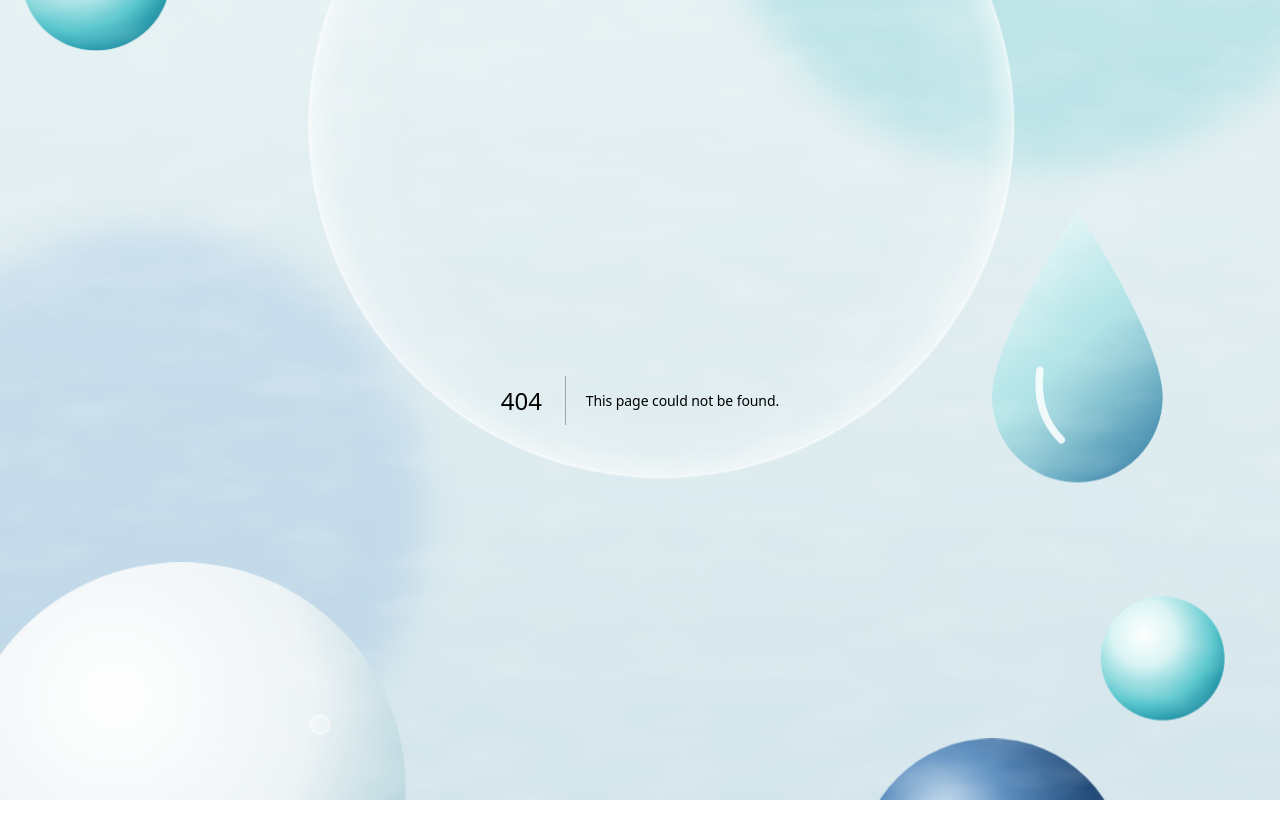
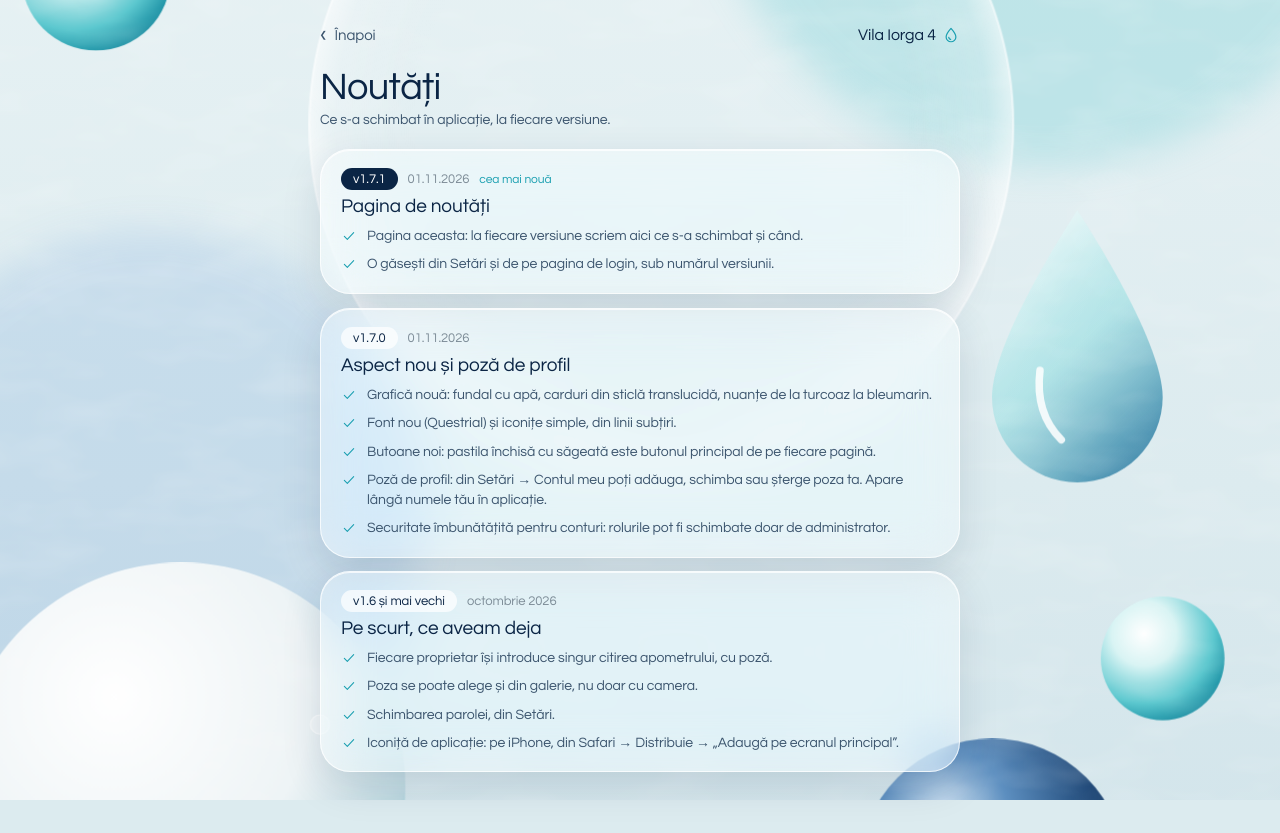
Before and after one commit to singleartdesign/vila-iorga4, a Next.js app: page /noutati in a window 1280 px wide. Before the commit this address had no page. Before the commit the page ends 800 px from the top, so only its background shows below. Built offline with nearby package versions, Linux system fonts and the light colour scheme.

Commit message:
Pagina Noutati cu ce s-a schimbat la fiecare versiune (v1.7.1)
Co-Authored-By: Claude Opus 5.5 <noreply@anthropic.com>
Claude-Session: https://claude.ai/code/session_01MCN2Ej8PnHkCwXazEZMF9N

```diff
--- a/app/login/page.js
+++ b/app/login/page.js
@@ -68,6 +68,7 @@ export default function LoginPage() {
 
         <div style={{ marginTop: 34, textAlign: 'center', fontSize: 11, color: '#7d8c97' }}>
           Versiunea {process.env.NEXT_PUBLIC_APP_VERSION} din {process.env.NEXT_PUBLIC_BUILD_DATE}{process.env.NEXT_PUBLIC_COMMIT ? ` · ${process.env.NEXT_PUBLIC_COMMIT}` : ''}
+          {' · '}<a href="/noutati" style={{ color: 'var(--t2)', textDecoration: 'none' }}>Ce e nou</a>
         </div>
       </div>
     </div>
--- /dev/null
+++ b/app/noutati/page.js
@@ -0,0 +1,44 @@
+import { NOUTATI } from '@/lib/noutati'
+import Icon from '@/lib/Icon'
+
+export const metadata = { title: 'Noutăți · Vila Iorga 4' }
+
+export default function Noutati() {
+  return (
+    <div style={{ minHeight: '100vh', padding: '24px 16px 60px', fontFamily: 'var(--font)' }}>
+      <div style={{ maxWidth: 640, margin: '0 auto' }}>
+        <div style={{ display: 'flex', justifyContent: 'space-between', alignItems: 'center', marginBottom: 22 }}>
+          <a href="/dashboard" style={{ display: 'flex', alignItems: 'center', gap: 8, color: 'var(--text2)', textDecoration: 'none', fontSize: 15 }}>
+            <span style={{ fontSize: 22, lineHeight: 1 }}>‹</span> Înapoi
+          </a>
+          <div style={{ display: 'flex', alignItems: 'center', gap: 6, color: 'var(--t1)', fontSize: 16 }}>
+            Vila Iorga 4 <Icon name="picatura" size={18} style={{ color: 'var(--t2)' }} />
+          </div>
+        </div>
+        <h1 style={{ fontSize: 38, fontWeight: 400, color: 'var(--t1)', letterSpacing: '-0.02em', marginBottom: 6 }}>Noutăți</h1>
+        <p style={{ color: 'var(--text2)', fontSize: 14, marginBottom: 22 }}>Ce s-a schimbat în aplicație, la fiecare versiune.</p>
+
+        <div style={{ display: 'flex', flexDirection: 'column', gap: 14 }}>
+          {NOUTATI.map((n, i) => (
+            <div key={n.versiune} style={{ background: 'var(--card)', borderRadius: 'var(--r)', padding: '18px 20px' }}>
+              <div style={{ display: 'flex', alignItems: 'center', gap: 10, marginBottom: 6, flexWrap: 'wrap' }}>
+                <span style={{ padding: '4px 12px', borderRadius: 999, background: i === 0 ? 'var(--btn)' : 'rgba(255,255,255,0.7)', color: i === 0 ? '#fff' : 'var(--t1)', fontSize: 13 }}>{/^\d/.test(n.versiune) ? 'v' : ''}{n.versiune}</span>
+                <span style={{ color: 'var(--text3)', fontSize: 13 }}>{n.data}</span>
+                {i === 0 && <span style={{ fontSize: 12, color: 'var(--t2)' }}>cea mai nouă</span>}
+              </div>
+              <div style={{ fontSize: 19, color: 'var(--t1)', marginBottom: 10 }}>{n.titlu}</div>
+              <ul style={{ listStyle: 'none', display: 'flex', flexDirection: 'column', gap: 8 }}>
+                {n.puncte.map((p, j) => (
+                  <li key={j} style={{ display: 'flex', gap: 10, fontSize: 14, lineHeight: 1.45, color: 'var(--text2)' }}>
+                    <Icon name="check" size={16} style={{ color: 'var(--t2)', marginTop: 2 }} />
+                    <span>{p}</span>
+                  </li>
+                ))}
+              </ul>
+            </div>
+          ))}
+        </div>
+      </div>
+    </div>
+  )
+}
--- /dev/null
+++ b/lib/noutati.js
@@ -0,0 +1,36 @@
+// Jurnalul de noutati afisat vecinilor. Cea mai noua versiune sus.
+// La fiecare versiune noua: adauga o intrare aici si creste "version" in package.json.
+export const NOUTATI = [
+  {
+    versiune: '1.7.1',
+    data: '01.11.2026',
+    titlu: 'Pagina de noutăți',
+    puncte: [
+      'Pagina aceasta: la fiecare versiune scriem aici ce s-a schimbat și când.',
+      'O găsești din Setări și de pe pagina de login, sub numărul versiunii.',
+    ],
+  },
+  {
+    versiune: '1.7.0',
+    data: '01.11.2026',
+    titlu: 'Aspect nou și poză de profil',
+    puncte: [
+      'Grafică nouă: fundal cu apă, carduri din sticlă translucidă, nuanțe de la turcoaz la bleumarin.',
+      'Font nou (Questrial) și iconițe simple, din linii subțiri.',
+      'Butoane noi: pastila închisă cu săgeată este butonul principal de pe fiecare pagină.',
+      'Poză de profil: din Setări → Contul meu poți adăuga, schimba sau șterge poza ta. Apare lângă numele tău în aplicație.',
+      'Securitate îmbunătățită pentru conturi: rolurile pot fi schimbate doar de administrator.',
+    ],
+  },
+  {
+    versiune: '1.6 și mai vechi',
+    data: 'octombrie 2026',
+    titlu: 'Pe scurt, ce aveam deja',
+    puncte: [
+      'Fiecare proprietar își introduce singur citirea apometrului, cu poză.',
+      'Poza se poate alege și din galerie, nu doar cu camera.',
+      'Schimbarea parolei, din Setări.',
+      'Iconiță de aplicație: pe iPhone, din Safari → Distribuie → „Adaugă pe ecranul principal”.',
+    ],
+  },
+]
--- a/package.json
+++ b/package.json
@@ -1,6 +1,6 @@
 {
   "name": "vila-iorga4",
-  "version": "1.7.0",
+  "version": "1.7.1",
   "private": true,
   "scripts": {
     "dev": "next dev",
```
Also changed, not shown: app/dashboard/setari/page.js (+11 -0 lines).
